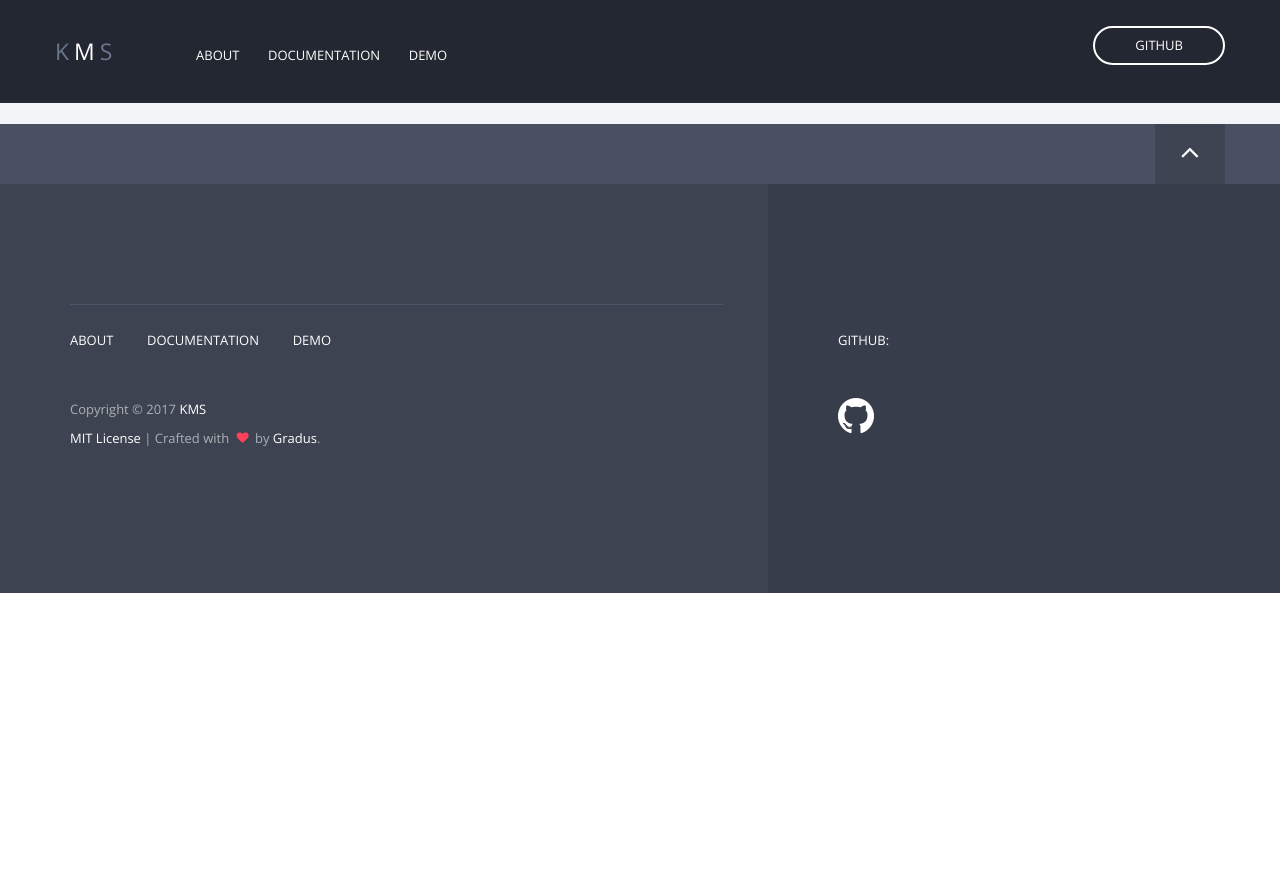
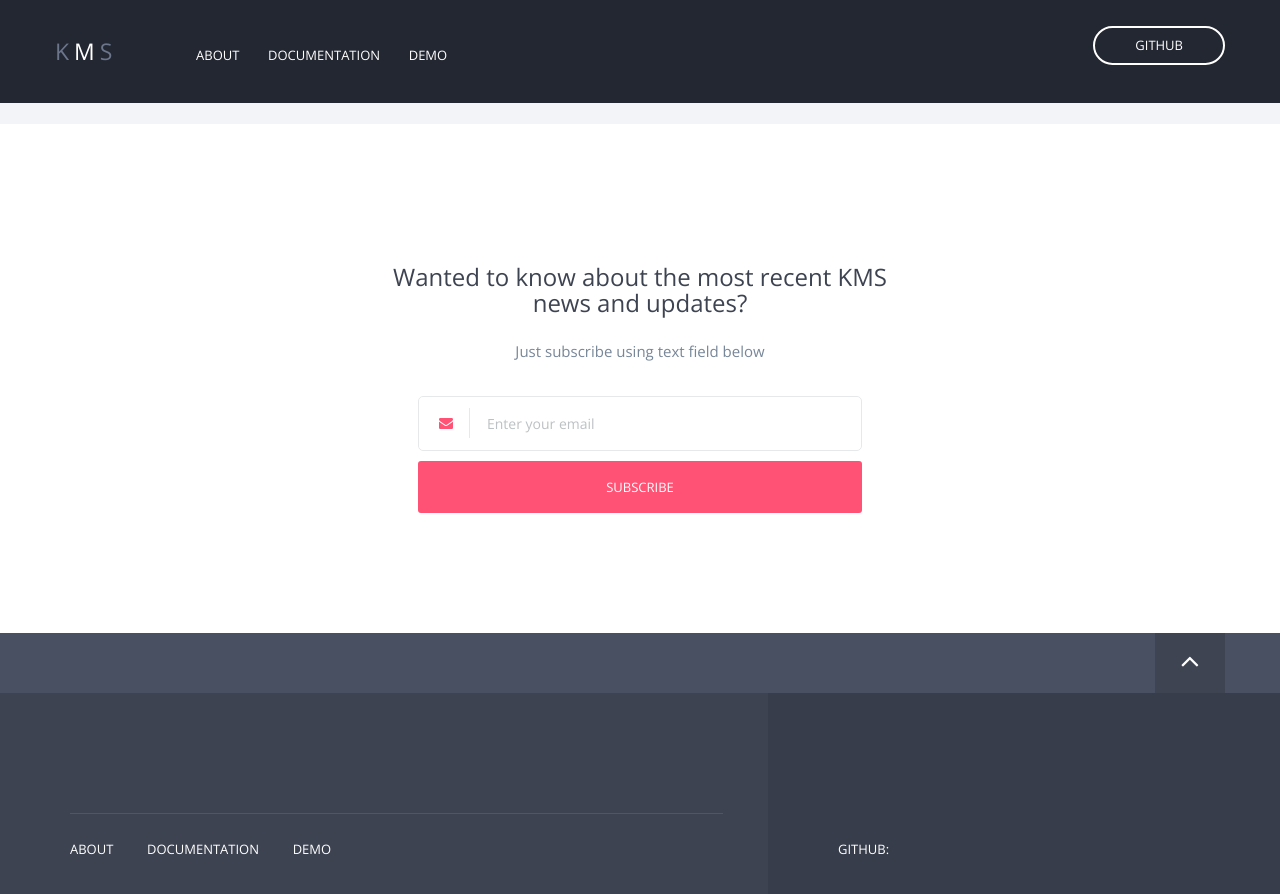
Before and after one commit to webgradus/kms_site, a Jekyll site: the page built from index.html, in a window 1280 px wide and 900 px high, scrolled down 3042 px. Shown: the top 894 px of the window. Built offline with Jekyll 4.4.1, drawn with Linux system fonts in a browser that asks for light colours; nearby versions of some CDN libraries; before the commit the page ends 3635 px from its top, so only the background shows below that.

Commit message:
add subscription section

```diff
--- a/index.html
+++ b/index.html
@@ -224,25 +224,37 @@ layout: default
         </div>
     </div>
 </section> -->
-<!-- <section class="sign-up section-padding text-center" id="download">
+<section class="sign-up section-padding text-center" id="download">
     <div class="container">
         <div class="row">
             <div class="col-md-6 col-md-offset-3">
-                <h3>Get started with KMS, absolutely free</h3>
-                <p>Grab your copy today, exclusively from Codrops</p>
-                <form class="signup-form" action="#" method="POST" role="form">
-                    <div class="form-input-group">
-                        <i class="fa fa-envelope"></i><input type="text" class="" placeholder="Enter your email" required>
-                    </div>
-                    <div class="form-input-group">
-                        <i class="fa fa-lock"></i><input type="text" class="" placeholder="Enter your password" required>
-                    </div>
-                    <button type="submit" class="btn-fill sign-up-btn">Sign up for free</button>
-                </form>
+                <h3>Wanted to know about the most recent KMS news and updates?</h3>
+                <p>Just subscribe using text field below</p>
+                <!-- Begin MailChimp Signup Form -->
+                <div id="mc_embed_signup">
+                    <form action="//getkms.us15.list-manage.com/subscribe/post?u=b7f4e7a1bedde60bdfe77d912&amp;id=bd4d0ce7fd" method="post" id="mc-embedded-subscribe-form" name="mc-embedded-subscribe-form" class="validate signup-form" target="_blank" novalidate>
+                        <div id="mc_embed_signup_scroll">
+
+                            <div class="mc-field-group form-input-group">
+                                <!--<label for="mce-EMAIL">Email Address </label>-->
+                                <i class="fa fa-envelope"></i>
+                                <input type="email" value="" name="EMAIL" class="required email" id="mce-EMAIL" placeholder="Enter your email" required>
+                            </div>
+                            <div id="mce-responses" class="clear">
+                                <div class="response" id="mce-error-response" style="display:none"></div>
+                                <div class="response" id="mce-success-response" style="display:none"></div>
+                            </div>    <!-- real people should not fill this in and expect good things - do not remove this or risk form bot signups-->
+                            <div style="position: absolute; left: -5000px;" aria-hidden="true"><input type="text" name="b_b7f4e7a1bedde60bdfe77d912_bd4d0ce7fd" tabindex="-1" value=""></div>
+                            <div class="clear"><input type="submit" value="Subscribe" name="subscribe" id="mc-embedded-subscribe" class="button btn-fill sign-up-btn"></div>
+                        </div>
+                    </form>
+                </div>
+
+                <!--End mc_embed_signup-->
             </div>
         </div>
     </div>
-</section> -->
+</section>
 <section class="to-top">
     <div class="container">
         <div class="row">
```
